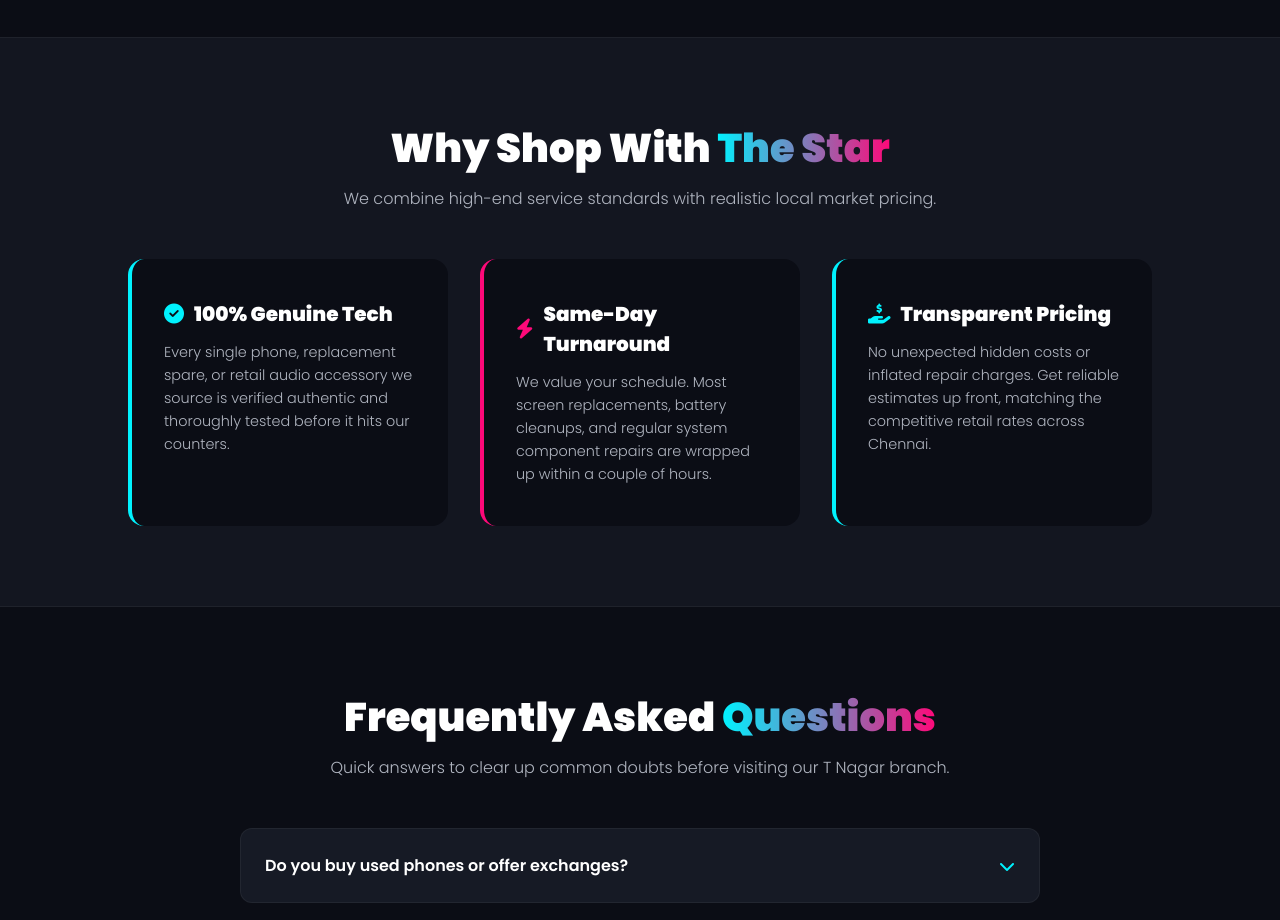
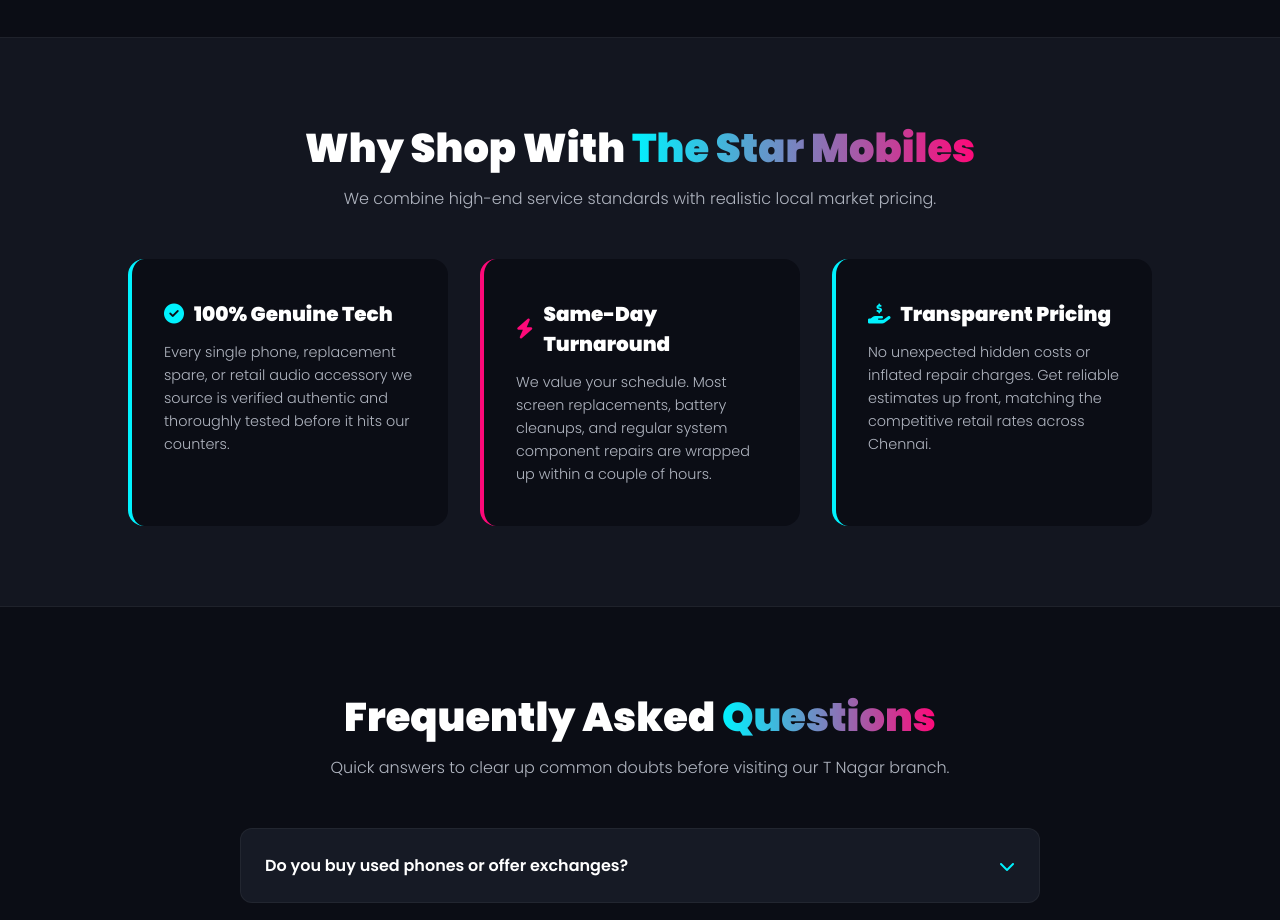
Before and after one commit to mohamedsameem2904-stack/thestarmobiles, a plain HTML site: page index.html3.html in a window 1280 px wide. Shown: the part 1360-2280 px from the top of the page. Drawn offline with Linux system fonts and the light colour scheme.

Commit message:
Add files via upload

```diff
--- a/index.html3.html
+++ b/index.html3.html
@@ -516,7 +516,7 @@
     </section>
 
     <section id="why-us">
-        <h2 class="section-title">Why Shop With <span class="gradient-text">The Star</span></h2>
+        <h2 class="section-title">Why Shop With <span class="gradient-text">The Star Mobiles</span></h2>
         <p class="section-sub">We combine high-end service standards with realistic local market pricing.</p>
 
         <div class="why-grid">
```
